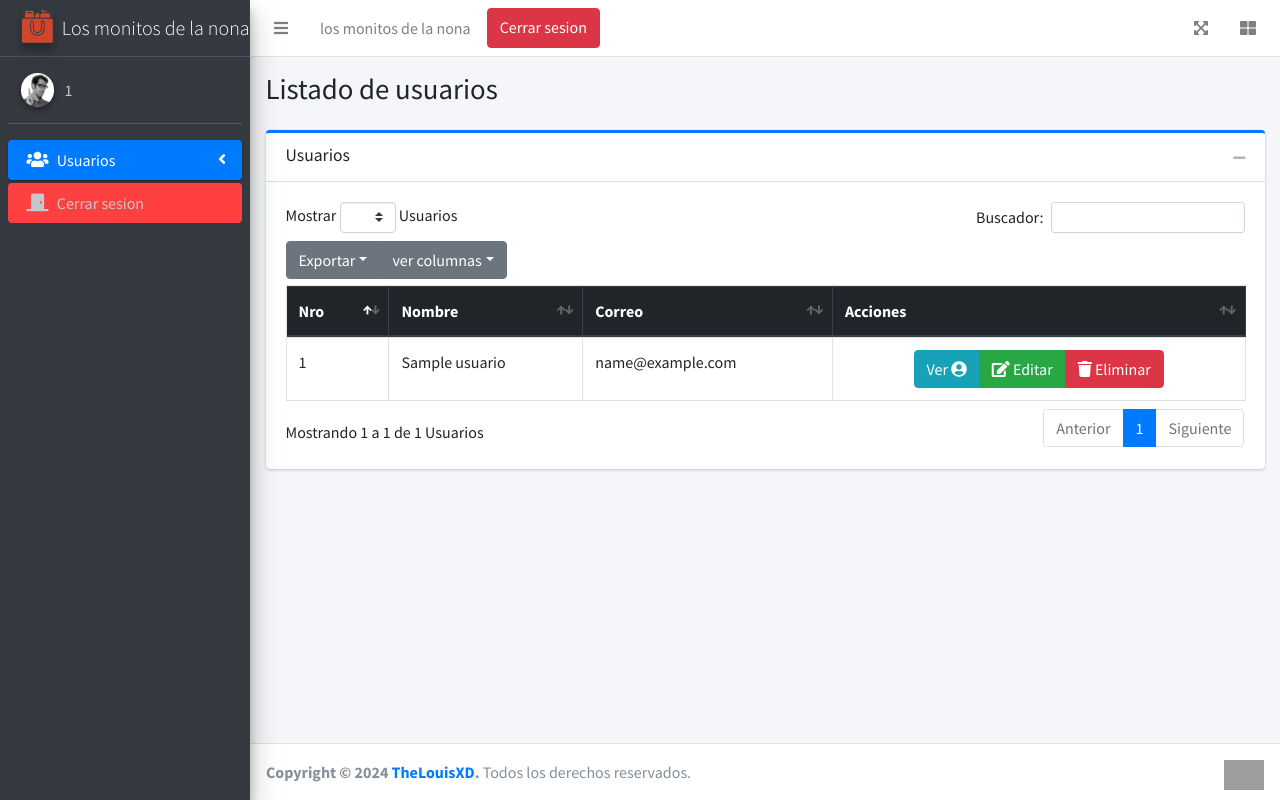
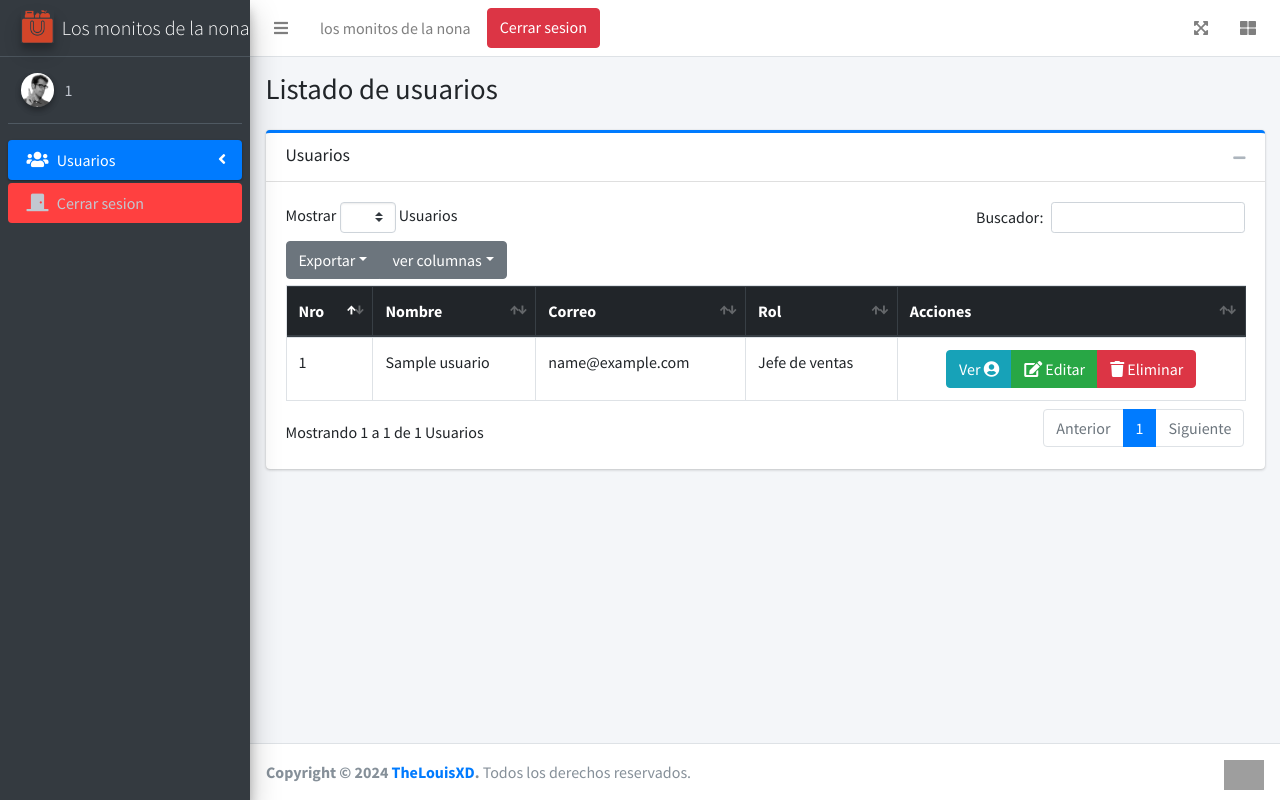
Before and after one commit to TheLouisXD/sistema-de-ventas-hecho-con-php-y-MySQL, a PHP site: page /vistas/Jefe_de_ventas/usuarios/index.php in a window 1280 px wide. Run offline with PHP 8.4, Linux system fonts and the light colour scheme; the visitor is signed in with stand-in values (Sample User, id 1); tables that the repository leaves empty or names only in its code hold one stand-in row (values such as "Sample post"); data that the repository does not hold is empty; some libraries are stand-ins or nearby versions; grey boxes are pictures that could not be loaded.

Commit message:
Añadido el rol a la tabla de usuarios

```diff
--- a/index.php
+++ b/index.php
@@ -24,6 +24,8 @@
   <style>
     body{
         background-image: url("https://i.pinimg.com/564x/c8/77/9f/c8779f09b14cb34c1702187db6f63154.jpg");
+        background-repeat: no-repeat;
+        background-size: cover;
     }
   </style>
 
@@ -33,7 +35,7 @@
 
 <!-- importamos el mensaje -->
   <?php
-  session_start();
+    session_start();
     include("layout/mensajes.php");
   ?>
 
@@ -101,7 +103,7 @@
 <!-- Destruimos todas las sesiones en caso de que vuelva a mostrarse el login por razones de seguridad -->
 <?php
     session_destroy();
-  ?>
+?>
 
 </body>
 </html>
--- a/layout/mensajes.php
+++ b/layout/mensajes.php
@@ -1,8 +1,8 @@
 <?php
     // Añadimos un mensaje universal para todas las vistas
-  if ((isset($_SESSION["mensaje"])) && (isset($_SESSION['icono'])) ){
-    $respuesta = $_SESSION['mensaje'];
-    $icono = $_SESSION['icono'];
+  if ((isset($_SESSION["mensaje"])) && (isset($_SESSION["icono"])) ){
+    $respuesta = $_SESSION["mensaje"];
+    $icono = $_SESSION["icono"];
     ?>
     <script>
       Swal.fire({
--- a/layout/sesion_jefe_venta.php
+++ b/layout/sesion_jefe_venta.php
@@ -22,10 +22,9 @@
       $descripcion = "jefe de ventas";
     }
 
-
   }else{
-    session_start();
-    $_SESSION["mensaje"] = "No tienes permisos para ver esto!!!!";
+    $_SESSION["mensaje"] = "No tienes permisos para ver esto";
+    $_SESSION["icono"] = "error";
     header("Location: ".$URL."");
   }
 
--- a/vistas/Jefe_de_ventas/index.php
+++ b/vistas/Jefe_de_ventas/index.php
@@ -41,7 +41,7 @@
         <br>
         <hr>
         <img src="https://c.tenor.com/weB7SDBJ1lgAAAAC/tenor.gif" alt="">
-        <h1 style="font-family: Impact;">Espejo culiao hecho en html :0 </h1>
+        <h1 style="font-family: Impact;">Espejo hecho en html :0 </h1>
 
       </div><!-- /.container-fluid -->
     </div>
--- a/vistas/Jefe_de_ventas/usuarios/index.php
+++ b/vistas/Jefe_de_ventas/usuarios/index.php
@@ -53,6 +53,7 @@
                                 <th>Nro</th>
                                 <th>Nombre</th>
                                 <th>Correo</th>
+                                <th>Rol</th>
                                 <th>Acciones</th>
                             </thead>
                             <!-- Agregamos el codigo correspondiente para mostrar la informacion obtenida en el controlador de listado de usuarios -->
@@ -73,6 +74,12 @@
                                         <td><?php echo $contador;?></td>
                                         <td><?php echo $usuario_dato['nombres'];?></td>
                                         <td><?php echo $usuario_dato['email'];?></td>
+                                        <!-- Agregamos una logica para imprimir el rol del usuario en la tabla de usuarios basandonos en el id_rol del usuario -->
+                                        <td><?php if ($usuario_dato['id_rol'] == 1){
+                                                  echo "Jefe de ventas";
+                                                  }elseif ($usuario_dato['id_rol'] == 2){
+                                                  echo "Vendedor";
+                                                  }?></td>
                                         <td>
                                           <!-- Aqui ponemos los botones de accion en la tabla de usuarios -->
                                         <center><div type="button" class="btn-group">
```
